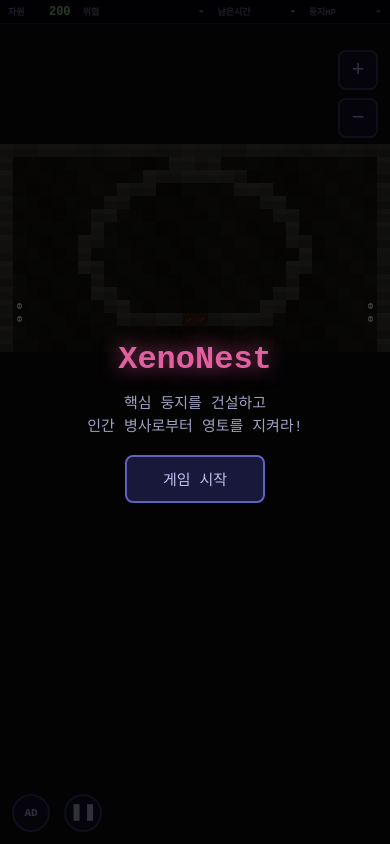
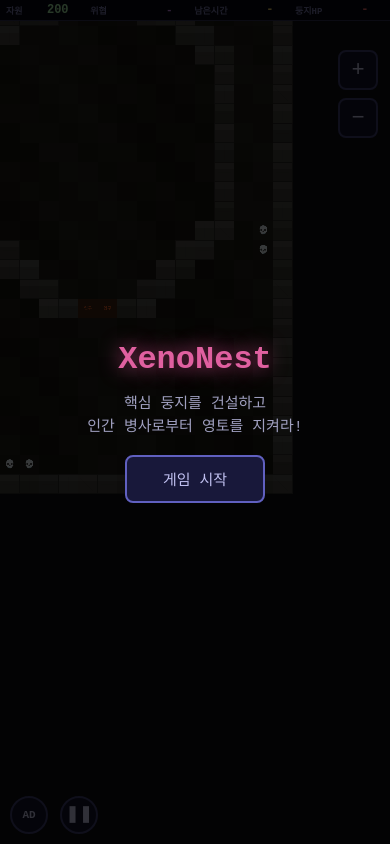
Before and after one commit to dragonbig/Xeno-Nest, a plain HTML site: page index.html in a window 390 px wide. Drawn offline with Linux system fonts and the light colour scheme.

Commit message:
feat: 모바일 portrait 레이아웃 최적화 및 NEST 팝업 위치 버그 수정
- 맵 크기 30×24 → 20×28 (portrait 비율 최적화, scale 0.27→0.41)
- wallProfile/NEST_ZONE/BASE_ENTRANCE/ENTRANCES COLS=20 기준 재설계
- positionNestPopup() canvasOffset 보정으로 landscape/portrait 팝업 위치 수정
- resizeCanvas() portrait 분기 추가 (isPortrait, HUD 동적 높이, bottomUI=72px)
- CSS portrait HUD 2줄 배치, 하단 버튼 bottom:10px 일관화
- resize 핸들러 팝업 재조정 로직 추가
- ADR-011 추가

Co-Authored-By: Claude Sonnet 4.6 <noreply@anthropic.com>

```diff
--- a/game.js
+++ b/game.js
@@ -17,8 +17,8 @@
 // 매직 넘버를 모두 여기에 모아 유지보수성을 높인다.
 
 const TILE_SIZE  = 48;   // px, 그리드 한 칸의 크기
-const COLS       = 30;   // 열 수
-const ROWS       = 24;   // 행 수
+const COLS       = 20;   // 열 수
+const ROWS       = 28;   // 행 수
 
 // 게임 상태 머신 값
 const STATE = Object.freeze({
@@ -269,8 +269,8 @@ const COUNTDOWN_DURATION = 20;  // 초
 // NEST_BUILD_TIME는 BUILDING_DEFS.NEST.buildTime으로 관리한다 (5초)
 const DT_MAX             = 0.1; // 초, 탭 전환 후 큰 dt 클램핑
 
-// 핵심 둥지 배치 가능 영역 — 기지 내부 상단 (2×2가 들어가도록 여유 확보)
-const NEST_ZONE = Object.freeze({ colMin: 14, colMax: 15, rowMin: 3, rowMax: 4 });
+// 핵심 둥지 배치 가능 영역 — COLS=20 기준 중심(col 9~10), 상단부(row 3~4)
+const NEST_ZONE = Object.freeze({ colMin: 9, colMax: 10, rowMin: 3, rowMax: 4 });
 
 // NEST 레벨별 최대 건물 배치 수 (NEST 제외)
 const NEST_BUILD_CAP = Object.freeze([5, 10, 25]); // Lv.1=5, Lv.2=10, Lv.3=25
@@ -279,8 +279,8 @@ const NEST_BUILD_CAP = Object.freeze([5, 10, 25]); // Lv.1=5, Lv.2=10, Lv.3=25
 const NEST_RESOURCE_INTERVAL = 8;  // 초마다 생산
 const NEST_RESOURCE_AMOUNT = Object.freeze([5, 10, 20]); // Lv.1=5, Lv.2=10, Lv.3=20
 
-// 기지 입구 좌표 — WALL 제거 시 ENTRANCE 복원용
-const BASE_ENTRANCE = Object.freeze([{ col: 14, row: 13 }, { col: 15, row: 13 }]);
+// 기지 입구 좌표 — WALL 제거 시 ENTRANCE 복원용 (COLS=20 기준 중심 col 9~10)
+const BASE_ENTRANCE = Object.freeze([{ col: 9, row: 18 }, { col: 10, row: 18 }]);
 
 // 초기 자원
 const INITIAL_RESOURCE = 200;
@@ -380,24 +380,29 @@ function createGrid() {
   for (let c = 0; c < COLS; c++) { grid[0][c] = TILE.BLOCKED; grid[ROWS - 1][c] = TILE.BLOCKED; }
   for (let r = 0; r < ROWS; r++) { grid[r][0] = TILE.BLOCKED; grid[r][COLS - 1] = TILE.BLOCKED; }
 
-  // 내부 기지 외벽 — 행별 좌측/우측 경계 정의
-  // 규칙: 인접 행 간 열 번호 차이 ≤ 1, 차이 발생 시 중간 타일도 채움
-  // 입구: row 13, col 14~15 (하단 중앙)
+  // 내부 기지 외벽 — 행별 좌측/우측 경계 정의 (COLS=20 기준, 중심 col 9~10)
+  // 규칙: 인접 행 간 열 번호 차이 ≤ 2, 차이 발생 시 중간 타일도 채움
+  // 입구: row 18, col 9~10 (하단 중앙)
+  // row 19~27은 적 진입로 — 기지 외벽 없음
   const wallProfile = [
-    // [row, leftCol, rightCol] — 좌벽과 우벽의 열 번호
-    [1,  13, 16],
-    [2,  11, 18],
-    [3,  9,  20],
-    [4,  8,  21],
-    [5,  7,  22],
-    [6,  7,  22],
-    [7,  6,  23],
-    [8,  6,  23],
-    [9,  7,  22],
-    [10, 7,  22],
-    [11, 8,  21],
-    [12, 9,  20],
-    [13, 11, 18],  // 입구 row — col 14,15는 ENTRANCE
+    // [row, leftCol, rightCol]
+    [2,  7, 12],
+    [3,  5, 14],
+    [4,  4, 15],
+    [5,  3, 16],
+    [6,  3, 16],
+    [7,  3, 16],
+    [8,  3, 16],
+    [9,  3, 16],
+    [10, 3, 16],
+    [11, 3, 16],
+    [12, 3, 16],
+    [13, 3, 16],
+    [14, 4, 15],
+    [15, 5, 14],
+    [16, 6, 13],
+    [17, 7, 12],
+    [18, 8, 11],  // 입구 row — col 9,10은 ENTRANCE
   ];
 
   for (let i = 0; i < wallProfile.length; i++) {
@@ -425,18 +430,16 @@ function createGrid() {
     }
   }
 
-  // 상단 가로벽 연결 (row 1: col 13~16, row 2: col 11~18 이미 좌우벽)
-  // row 1 상단 수평벽
-  for (let c = 13; c <= 16; c++) grid[1][c] = TILE.BLOCKED;
-  // row 2 상단 수평벽
-  for (let c = 11; c <= 18; c++) grid[2][c] = TILE.BLOCKED;
-  // row 13 하단벽 (입구 col 14,15 제외)
-  for (let c = 11; c <= 13; c++) grid[13][c] = TILE.BLOCKED;
-  for (let c = 16; c <= 18; c++) grid[13][c] = TILE.BLOCKED;
+  // 상단 수평벽: row 2 (col 7~12) — wallProfile row 2가 좌우벽이므로 사이 채움
+  for (let c = 7; c <= 12; c++) grid[2][c] = TILE.BLOCKED;
+  // row 18 하단벽 (입구 col 9,10 제외) — wallProfile 루프에서 left=8, right=11은 이미 채워지나
+  // ENTRANCE 덮어쓰기를 방지하기 위해 명시적으로 재확인
+  grid[18][8]  = TILE.BLOCKED;
+  grid[18][11] = TILE.BLOCKED;
 
   // 기지 입구 — 2타일 폭 (WALL 2개로 봉쇄 가능)
-  grid[13][14] = TILE.ENTRANCE;
-  grid[13][15] = TILE.ENTRANCE;
+  grid[18][9]  = TILE.ENTRANCE;
+  grid[18][10] = TILE.ENTRANCE;
 
   // 적 스폰 지점 — SPAWN 타일로 표시 (ENTRANCE와 별개)
   for (const e of ENTRANCES) {
@@ -575,11 +578,11 @@ function initGame() {
     _lastClientX:  0,
     _lastClientY:  0,
     prevTime:      null,
-    // 카메라 초기 위치: 기지 중앙(col=15, row=7) 부근
-    // 카메라 초기 위치: NEST_ZONE 중앙이 화면 중앙에 오도록
+    // 카메라 초기 위치: COLS=20, ROWS=28 기준 기지 중심(col 10, row 8) 부근
+    // x=480은 col10의 중심 픽셀, canvasW는 리사이즈 전이므로 상수 절반값(480px) 사용
     camera: {
-      x: (NEST_ZONE.colMin + 1) * TILE_SIZE - (COLS * TILE_SIZE) / 2,
-      y: (NEST_ZONE.rowMin + 1) * TILE_SIZE - (ROWS * TILE_SIZE) / 2,
+      x: (NEST_ZONE.colMin + 1) * TILE_SIZE - 480 / 2,
+      y: 180,
       zoom: 1.0
     },
     drag:   { active: false, startX: 0, startY: 0, camStartX: 0, camStartY: 0, moved: false },
@@ -886,8 +889,15 @@ const HUD_TOP_H    = 40;
 const BUILD_PANEL_H = 0; // build-panel 숨김 상태이므로 높이 0
 
 function resizeCanvas() {
+  // HUD 실제 높이를 동적으로 읽는다 — portrait에서 2줄 배치 시 높이가 달라진다
+  const hudH = document.getElementById('hud-top').offsetHeight || HUD_TOP_H;
+
+  // portrait에서 하단 버튼(트리거바/일시정지/광고버튼) 영역 72px 추가 확보
+  const isPortrait = window.innerHeight > window.innerWidth;
+  const bottomUI  = isPortrait ? 72 : 0;
+
   const availW = window.innerWidth;
-  const availH = window.innerHeight - HUD_TOP_H - BUILD_PANEL_H;
+  const availH = window.innerHeight - hudH - BUILD_PANEL_H - bottomUI;
 
   // 그리드 전체 픽셀 크기
   const gridW = COLS * TILE_SIZE;
@@ -902,8 +912,8 @@ function resizeCanvas() {
   canvas.height = gridH;
   canvas.style.width  = displayW + 'px';
   canvas.style.height = displayH + 'px';
-  // canvas 위치: HUD 아래
-  canvas.style.marginTop = HUD_TOP_H + 'px';
+  // canvas 위치: HUD 실제 높이 아래에 배치
+  canvas.style.marginTop = hudH + 'px';
 
   terrainCanvas.width  = gridW;
   terrainCanvas.height = gridH;
@@ -3411,9 +3421,14 @@ function positionNestPopup(building) {
   const containerRect = container.getBoundingClientRect();
   const bc = getBuildingCenter(building);
 
-  // 월드 좌표 → 화면 좌표
-  const screenX = (bc.x - G.camera.x) * G.camera.zoom;
-  const screenY = (bc.y - G.camera.y) * G.camera.zoom;
+  // canvas의 실제 CSS 위치를 읽어 landscape 중앙 정렬 오프셋을 자동 반영
+  const canvas = document.getElementById('gameCanvas');
+  const canvasRect = canvas.getBoundingClientRect();
+  const canvasOffsetX = canvasRect.left - containerRect.left;
+  const canvasOffsetY = canvasRect.top  - containerRect.top;
+  const hudH = canvasOffsetY; // 클램핑 하한 계산에 재사용
+  const screenX = (bc.x - G.camera.x) * G.camera.zoom * G.canvasScale + canvasOffsetX;
+  const screenY = (bc.y - G.camera.y) * G.camera.zoom * G.canvasScale + canvasOffsetY;
 
   // 팝업을 둥지 오른쪽에 배치, 화면 밖이면 왼쪽으로
   const popupW = 220;
@@ -3421,8 +3436,11 @@ function positionNestPopup(building) {
   if (left + popupW > containerRect.width) {
     left = screenX - popupW - 20;
   }
+  // 팝업 높이는 실제 렌더 후 offsetHeight로 읽어야 정확하나,
+  // 팝업이 hidden 상태에서 호출되므로 최대 예상치(300px)로 클램핑
+  const popupH = nestPopup.offsetHeight || 300;
   let top = screenY - 60;
-  top = Math.max(50, Math.min(top, containerRect.height - 300));
+  top = Math.max(hudH + 5, Math.min(top, containerRect.height - popupH - 10));
 
   nestPopup.style.left = left + 'px';
   nestPopup.style.top  = top + 'px';
@@ -3540,6 +3558,11 @@ window.addEventListener('resize', () => {
   resizeCanvas();
   clampCamera();
   dirtyTerrain();
+  // 팝업이 열려 있으면 회전/리사이즈 후 위치 재조정
+  if (G._nestPopupOpen) {
+    const building = G.buildings.find(b => b.id === G.selectedBuildingId);
+    if (building) positionNestPopup(building);
+  }
 });
 
 // 일시정지 버튼
--- a/style.css
+++ b/style.css
@@ -675,15 +675,27 @@ html, body {
 
 /* ── 모바일 세로(Portrait) 최적화 ── */
 @media (orientation: portrait) {
+  /* HUD 2줄 배치: 아이템이 자동으로 줄바꿈되도록 flex-wrap 허용 */
   #hud-top {
-    padding: 4px 8px;
+    flex-wrap: wrap;
+    padding: 3px 6px;
+    gap: 2px 6px;
     font-size: 11px;
+  }
+  .hud-item {
+    flex: 1 0 auto;
+    min-width: 55px;
   }
   .hud-label {
     font-size: 9px;
   }
   .hud-value {
     font-size: 12px;
+  }
+  /* 웨이브 텍스트는 길어질 수 있으므로 별도로 여유 확보 */
+  #hud-wave .hud-value {
+    min-width: 60px;
+    font-size: 11px;
   }
   #building-panel {
     max-height: 40vh;
@@ -701,10 +713,21 @@ html, body {
     width: 40px;
     height: 40px;
   }
-  #ad-buff-btn,
+  /* 하단 버튼 위치 일관화 — build-trigger-bar와 겹치지 않도록 정렬 */
+  #ad-buff-btn {
+    width: 38px;
+    height: 38px;
+    bottom: 10px;
+    left: 10px;
+  }
   #pause-btn {
     width: 38px;
     height: 38px;
+    bottom: 10px;
+    left: 60px;
+  }
+  #build-trigger-bar {
+    bottom: 10px;
   }
   #nest-popup {
     min-width: 170px;
```
Also changed, not shown: 4 other files.
